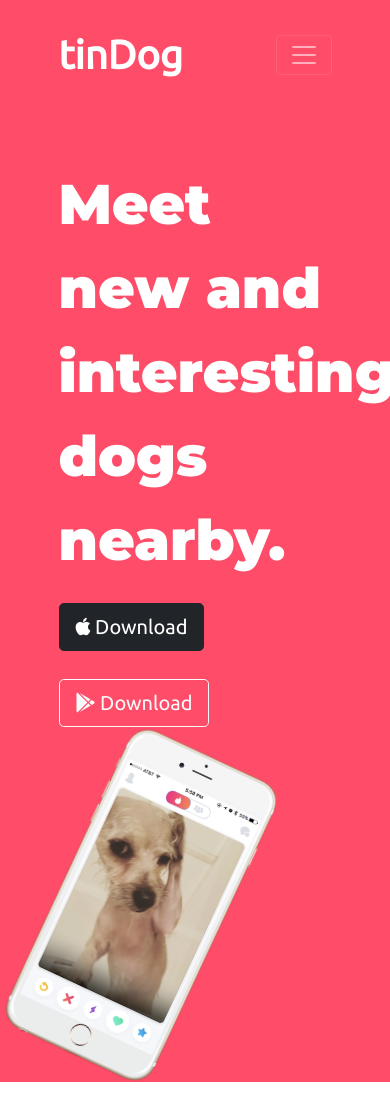
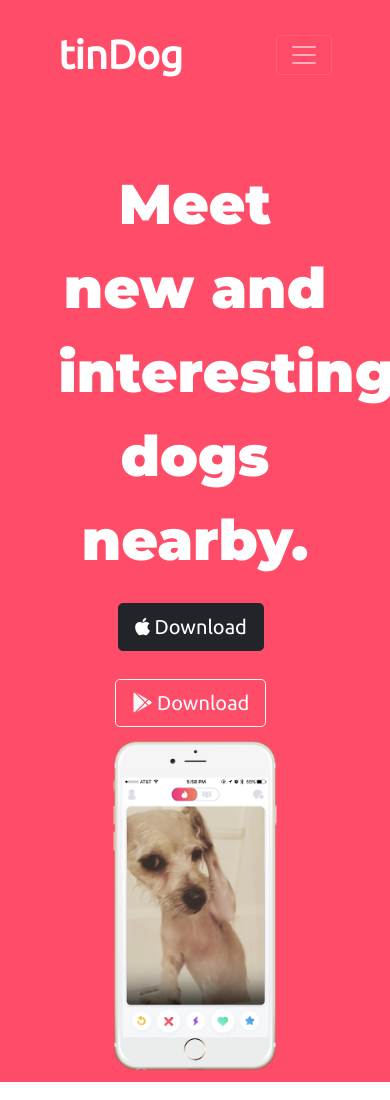
Before and after one commit to hussainashraf4u/tinDog, a plain HTML site: page index.html in a window 390 px wide. Shown: the top 1100 px of the page. Drawn offline with nearby package versions, Linux system fonts and the light colour scheme.

Commit message:
responsive

```diff
--- a/css/styles.css
+++ b/css/styles.css
@@ -103,3 +103,14 @@ p {
 .pricing-coloum {
   padding: 3% 2%;
 }
+
+
+@media (max-width :1028px ) {
+  .title-img {
+    transform: rotate(0);
+  }
+
+  #title {
+    text-align: center;
+  }
+}
```
